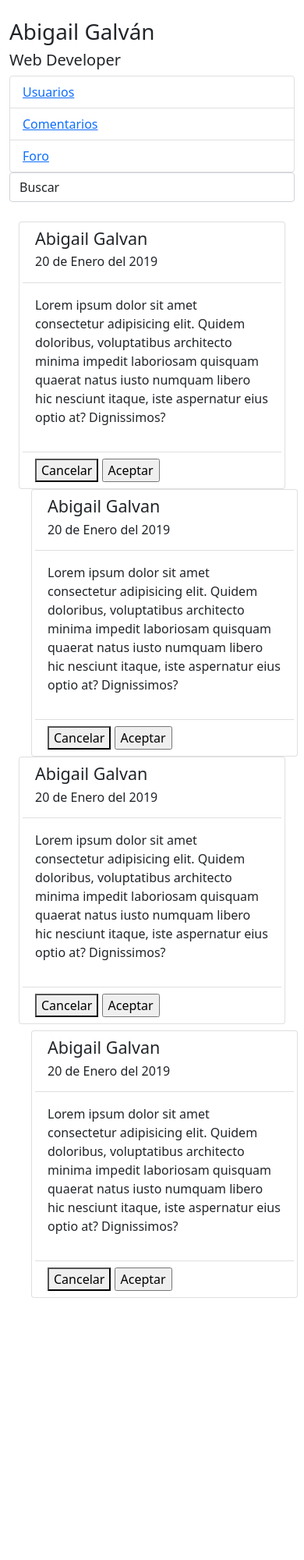
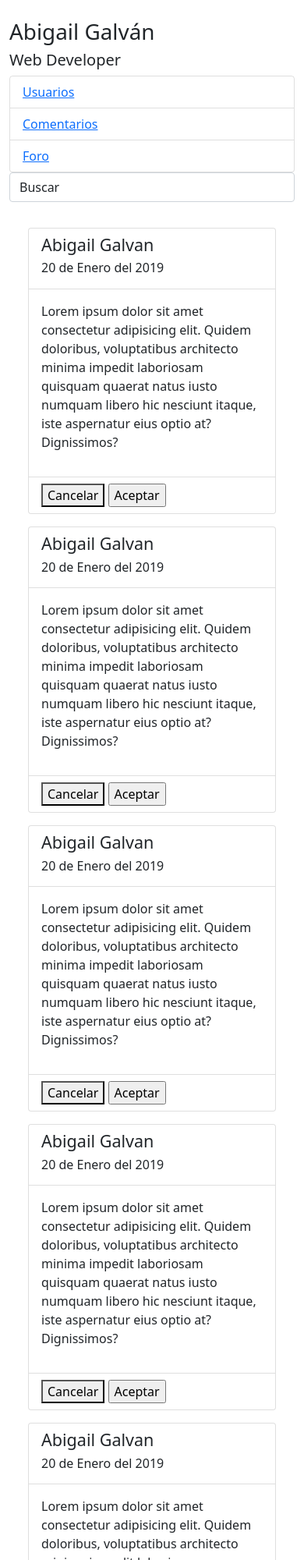
Before and after one commit to innorbitx/dashboard, a website: page index.html in a window 390 px wide. Shown: the top 2000 px of the page at 78% size. Before the commit the page ends 1664 px from the top, so only its background shows below. Drawn offline with nearby package versions, Linux system fonts and the light colour scheme; no server answers.

Commit message:
Added responsive comments

```diff
--- a/index.html
+++ b/index.html
@@ -38,41 +38,14 @@
           <input class="form-control" type="search" value="Buscar">
           <span class="badge badge-pill badge-dark">Dark</span>
         </div>
+
+
         <article class="container">
-          <div class="row justify-content-md-center">
-            <div class="card col-md-4 ml-3 px-1">
+          <div class="row">
+            <div class="col-12 col-md-6 col-xl-4">
+              <div class="card my-2">
                 <div class="card-header bg-transparent">
-                <h4>Abigail Galvan</h2>
-                <h6>20 de Enero del 2019</h6>
-              </div>
-              <div class="card-body">
-                <p class="text-justify">
-                  Lorem ipsum dolor sit amet consectetur adipisicing elit. Quidem doloribus, voluptatibus architecto minima impedit laboriosam quisquam quaerat natus iusto numquam libero hic nesciunt itaque, iste aspernatur eius optio at? Dignissimos?
-                </p>
-              </div>
-              <div class="card-footer bg-transparent">
-                <button type="button">Cancelar</button>
-                <input type="submit" value="Aceptar">
-              </div>
-            </div>
-            <div class="card col-md-3 mx-3 px-1">
-              <div class="card-header bg-transparent">
-                <h4>Abigail Galvan</h2>
-                <h6>20 de Enero del 2019</h6>
-              </div>
-              <div class="card-body">
-                <p class="text-justify">
-                  Lorem ipsum dolor sit amet consectetur adipisicing elit. Quidem doloribus, voluptatibus architecto minima impedit laboriosam quisquam quaerat natus iusto numquam libero hic nesciunt itaque, iste aspernatur eius optio at? Dignissimos?
-                </p>
-              </div>
-              <div class="card-footer bg-transparent">
-                <button type="button">Cancelar</button>
-                <input type="submit" value="Aceptar">
-              </div>
-            </div>
-            <div class="card col-md-4 mr-3 px-1">
-              <div class="card-header bg-transparent">
-                <h4>Abigail Galvan</h2>
+                  <h4>Abigail Galvan</h4>
                   <h6>20 de Enero del 2019</h6>
                 </div>
                 <div class="card-body">
@@ -87,10 +60,10 @@
               </div>
             </div>
 
-          <div class="row mt-2">
-            <div class="card col-auto cold-md-3 px-1 mx-3">
+            <div class="col-12 col-md-6 col-xl-4">
+              <div class="card my-2">
                 <div class="card-header bg-transparent">
-                <h4>Abigail Galvan</h2>
+                  <h4>Abigail Galvan</h4>
                   <h6>20 de Enero del 2019</h6>
                 </div>
                 <div class="card-body">
@@ -104,6 +77,62 @@
                 </div>
               </div>
             </div>
+
+            <div class="col-12 col-md-6 col-xl-4">
+              <div class="card my-2">
+                <div class="card-header bg-transparent">
+                  <h4>Abigail Galvan</h4>
+                  <h6>20 de Enero del 2019</h6>
+                </div>
+                <div class="card-body">
+                  <p class="text-justify">
+                    Lorem ipsum dolor sit amet consectetur adipisicing elit. Quidem doloribus, voluptatibus architecto minima impedit laboriosam quisquam quaerat natus iusto numquam libero hic nesciunt itaque, iste aspernatur eius optio at? Dignissimos?
+                  </p>
+                </div>
+                <div class="card-footer bg-transparent">
+                  <button type="button">Cancelar</button>
+                  <input type="submit" value="Aceptar">
+                </div>
+              </div>
+            </div>
+
+            <div class="col-12 col-md-6 col-xl-4">
+              <div class="card my-2">
+                <div class="card-header bg-transparent">
+                  <h4>Abigail Galvan</h4>
+                  <h6>20 de Enero del 2019</h6>
+                </div>
+                <div class="card-body">
+                  <p class="text-justify">
+                    Lorem ipsum dolor sit amet consectetur adipisicing elit. Quidem doloribus, voluptatibus architecto minima impedit laboriosam quisquam quaerat natus iusto numquam libero hic nesciunt itaque, iste aspernatur eius optio at? Dignissimos?
+                  </p>
+                </div>
+                <div class="card-footer bg-transparent">
+                  <button type="button">Cancelar</button>
+                  <input type="submit" value="Aceptar">
+                </div>
+              </div>
+            </div>
+
+            <div class="col-12 col-md-6 col-xl-4">
+              <div class="card my-2">
+                <div class="card-header bg-transparent">
+                  <h4>Abigail Galvan</h4>
+                  <h6>20 de Enero del 2019</h6>
+                </div>
+                <div class="card-body">
+                  <p class="text-justify">
+                    Lorem ipsum dolor sit amet consectetur adipisicing elit. Quidem doloribus, voluptatibus architecto minima impedit laboriosam quisquam quaerat natus iusto numquam libero hic nesciunt itaque, iste aspernatur eius optio at? Dignissimos?
+                  </p>
+                </div>
+                <div class="card-footer bg-transparent">
+                  <button type="button">Cancelar</button>
+                  <input type="submit" value="Aceptar">
+                </div>
+              </div>
+            </div>
+
+          </div>
         </article>
       </section>
     </div>
```
Lines whose indentation alone changed are shown as unchanged.
